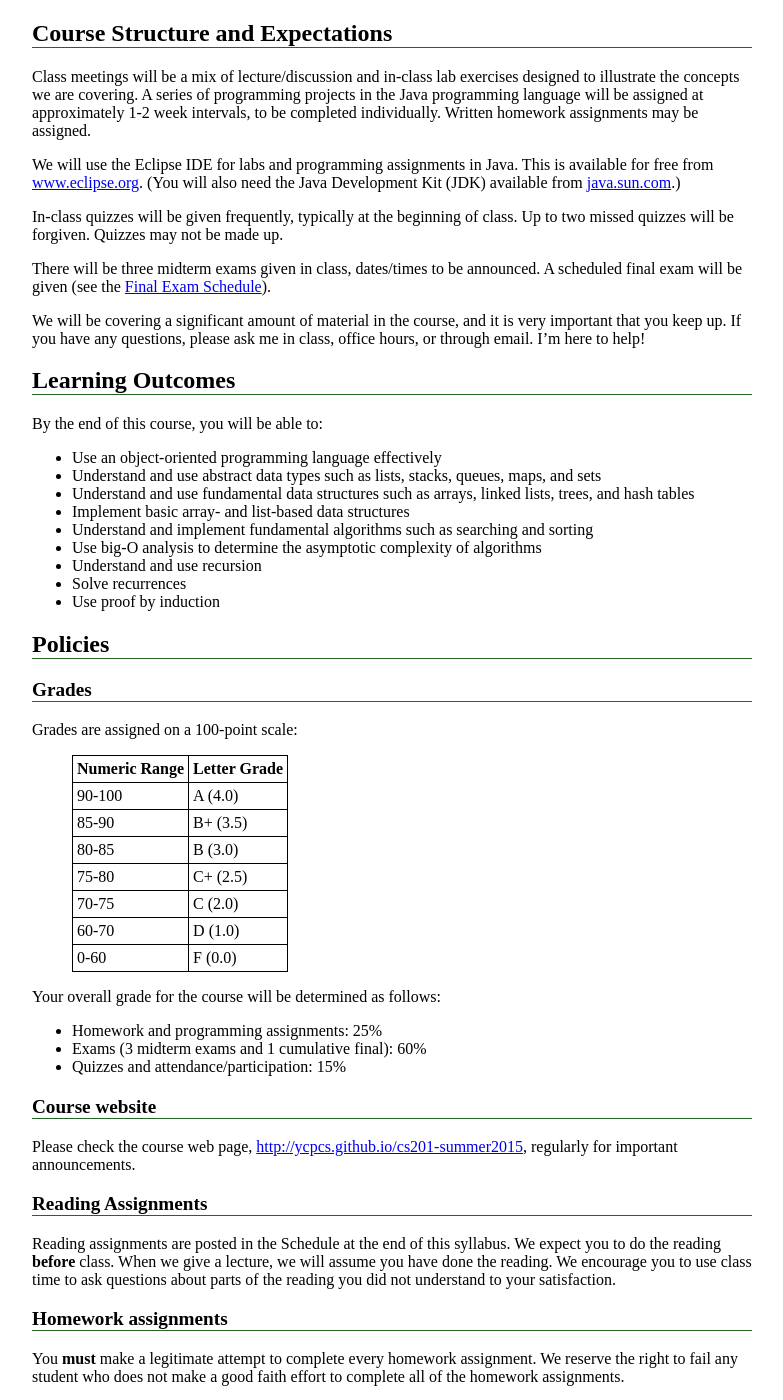
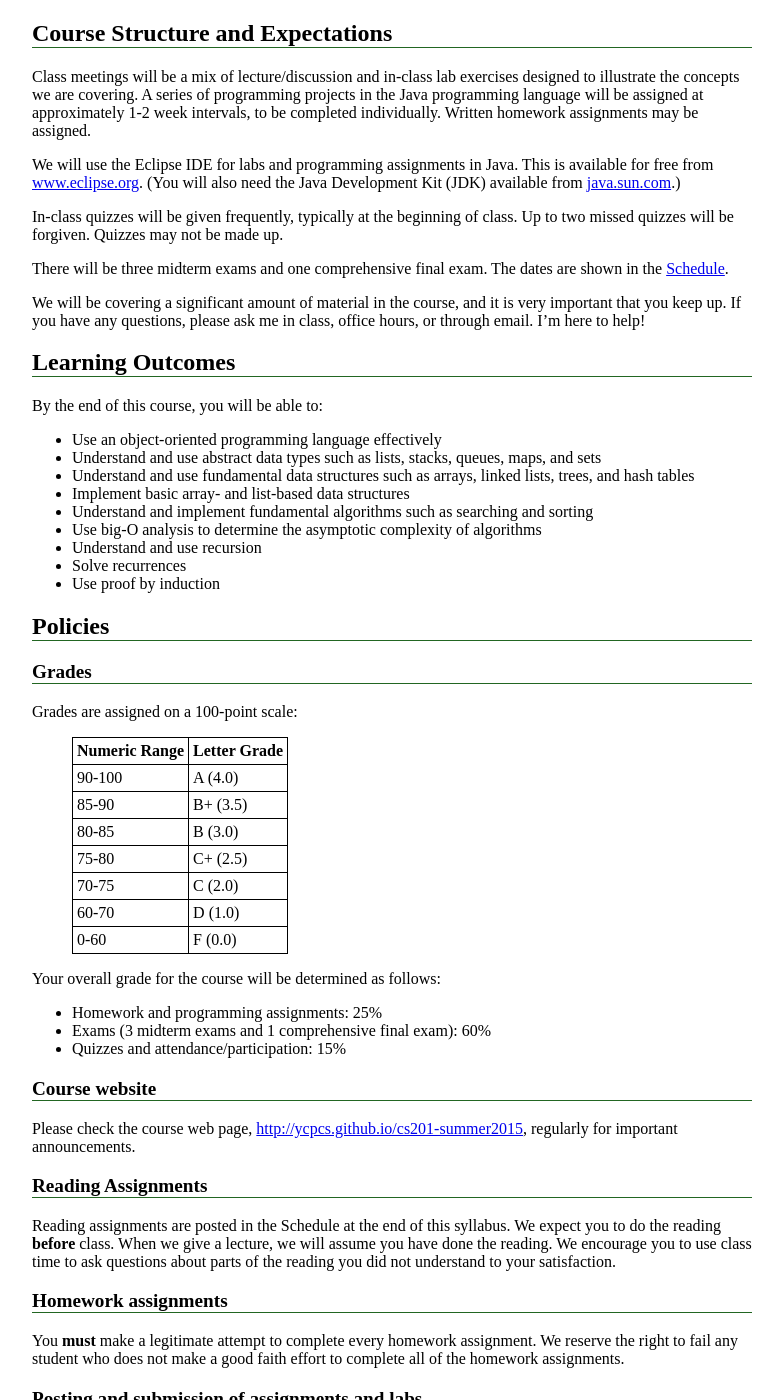
Before and after one commit to ycpcs/cs201-summer2015, a Jekyll site: the page built from syllabus.md, in a window 1280 px wide and 1400 px high, scrolled down 576 px. Shown: the whole window, without its empty margins (248-1031 px from the left). Built offline with Jekyll 4.4.1, drawn with Linux system fonts in a browser that asks for light colours; nearby versions of some CDN libraries; Markdown is read by kramdown in place of the engine named in the settings.

Commit message:
there are no scheduled final exam times in the summer

```diff
--- a/syllabus.md
+++ b/syllabus.md
@@ -36,7 +36,7 @@ We will use the Eclipse IDE for labs and programming assignments in Java. This i
 
 In-class quizzes will be given frequently, typically at the beginning of class. Up to two missed quizzes will be forgiven. Quizzes may not be made up.
 
-There will be three midterm exams given in class, dates/times to be announced. A scheduled final exam will be given (see the [Final Exam Schedule](http://www.ycp.edu/academics/final-exam-schedules/)).
+There will be three midterm exams and one comprehensive final exam.  The dates are shown in the [Schedule](schedule.html).
 
 We will be covering a significant amount of material in the course, and it is very important that you keep up. If you have any questions, please ask me in class, office hours, or through email. I'm here to help!
 
@@ -75,7 +75,7 @@ Grades are assigned on a 100-point scale:
 Your overall grade for the course will be determined as follows:
 
 -   Homework and programming assignments: 25%
--   Exams (3 midterm exams and 1 cumulative final): 60%
+-   Exams (3 midterm exams and 1 comprehensive final exam): 60%
 -   Quizzes and attendance/participation: 15%
 
 ### Course website
```
